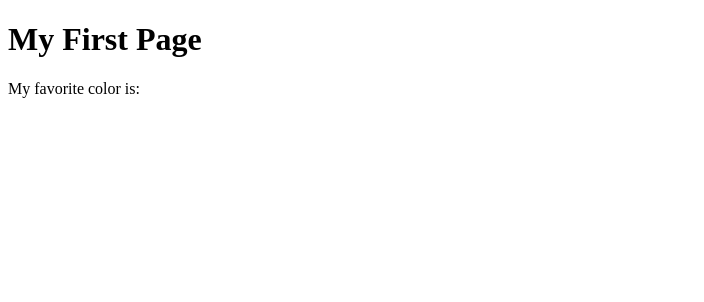
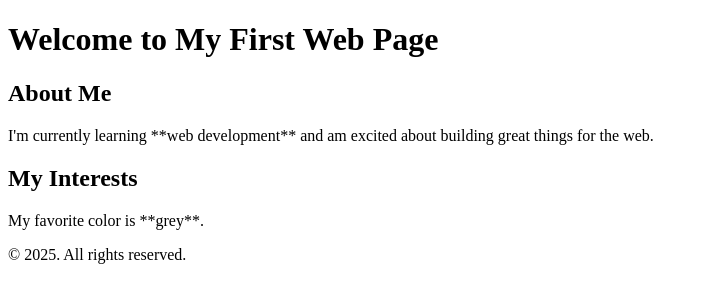
Before and after one commit to jimmybaniki/wdd130, a plain HTML site: page week01/first-page.html in a window 1280 px wide. Shown: the whole page, without its empty margins (0-704 px from the left). Drawn offline with Linux system fonts and the light colour scheme.

```diff
--- a/week01/first-page.html
+++ b/week01/first-page.html
@@ -1,12 +1,33 @@
 <!DOCTYPE html>
 <html lang="en">
+
 <head>
     <meta charset="UTF-8">
     <meta name="viewport" content="width=device-width, initial-scale=1.0">
-    <title>My First Page</title>
+    <title>Web Development Portfolio</title>
 </head>
+
 <body>
-    <h1>My First Page</h1>
-    <p>My favorite color is: </p>
+    <header>
+        <h1>Welcome to My First Web Page</h1>
+    </header>
+
+    <main>
+        <section>
+            <h2>About Me</h2>
+            <p>I'm currently learning **web development** and am excited about building great things for the web.</p>
+        </section>
+
+        <section>
+            <h2>My Interests</h2>
+            <p>My favorite color is **grey**.</p>
+        </section>
+    </main>
+
+    <footer>
+        <p>&copy; 2025. All rights reserved.</p>
+    </footer>
+
 </body>
+
 </html>
```
Also changed, not shown: index.html (+5 -1 lines), week01/images.html (+4 -1 lines), week01/images/favorite-city.html (added, +1 -0 lines), week01/images/temple-small.jpg (added).
